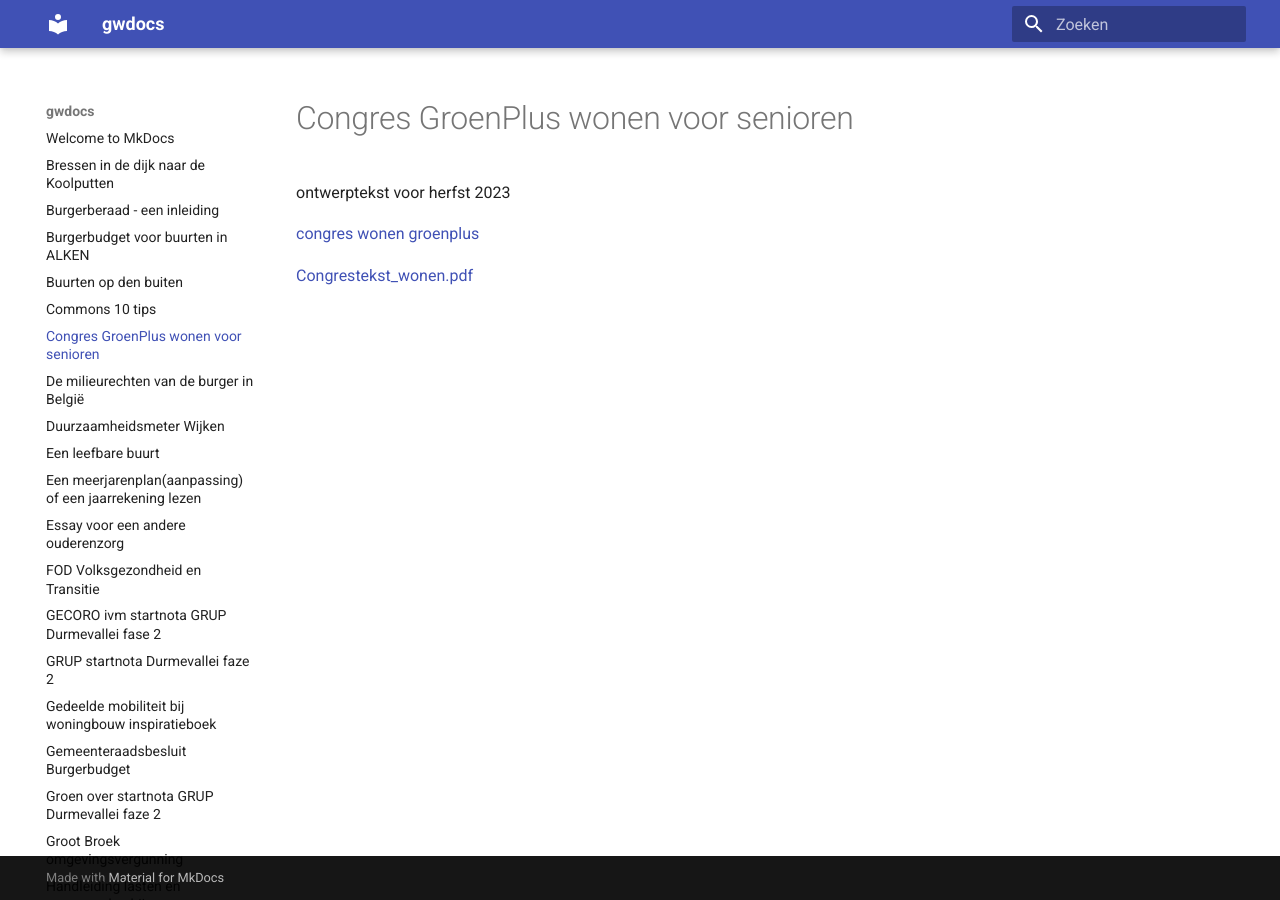
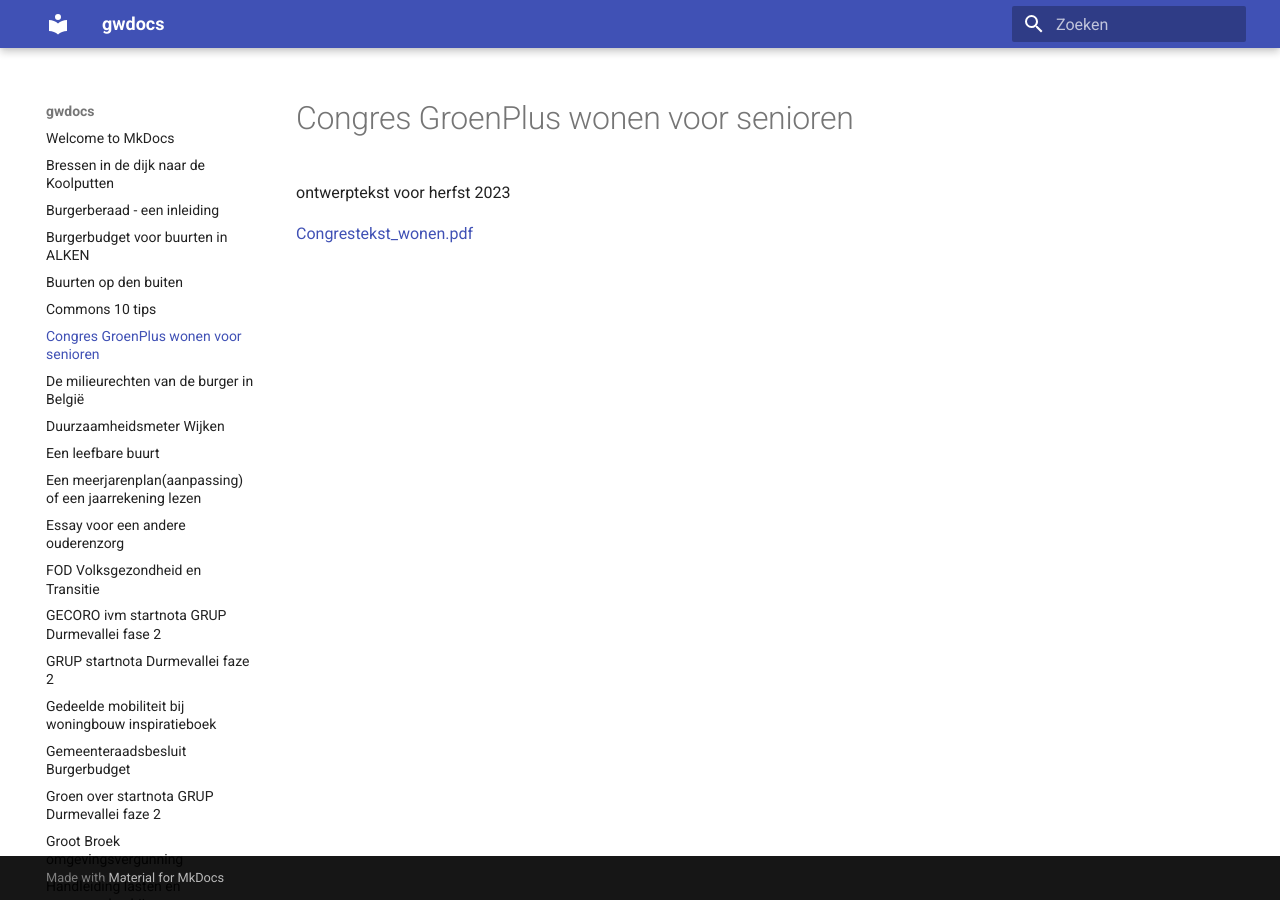
Before and after one commit to groenwaasmunster/gwdocs, an MkDocs documentation site: the page built from docs/Congres GroenPlus - wonen voor senioren.md, in a window 1280 px wide. Built offline with MkDocs 1.6.1 and Material for MkDocs 9.7.7, drawn with Linux system fonts in a browser that asks for light colours.

Commit message:
Update Congres GroenPlus - wonen voor senioren.md

```diff
--- a/docs/Congres GroenPlus - wonen voor senioren.md
+++ b/docs/Congres GroenPlus - wonen voor senioren.md
@@ -1,5 +1,3 @@
 ontwerptekst voor herfst 2023
 
-[congres wonen groenplus](https://github.com/groenwaasmunster/gwdocs/blob/7a2038422d30ca4674ebffcb26e609eb564a59c0/docs/best/Congrestekst_wonen.pdf)
-
 [Congrestekst_wonen.pdf](best/Congrestekst_wonen.pdf)
```
